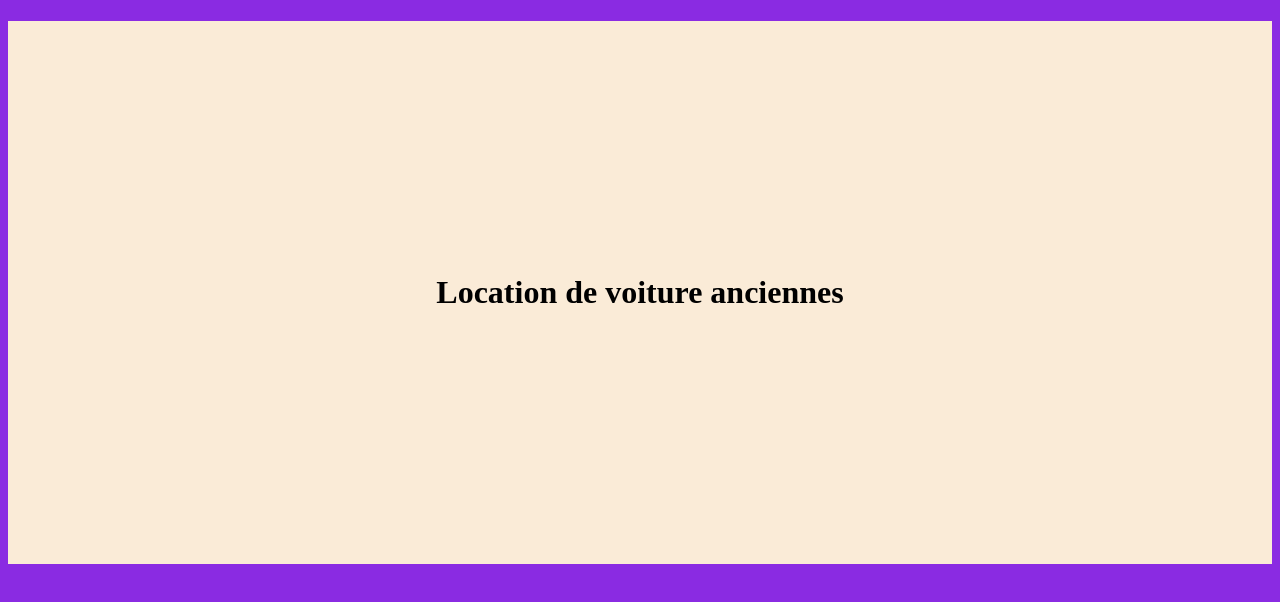
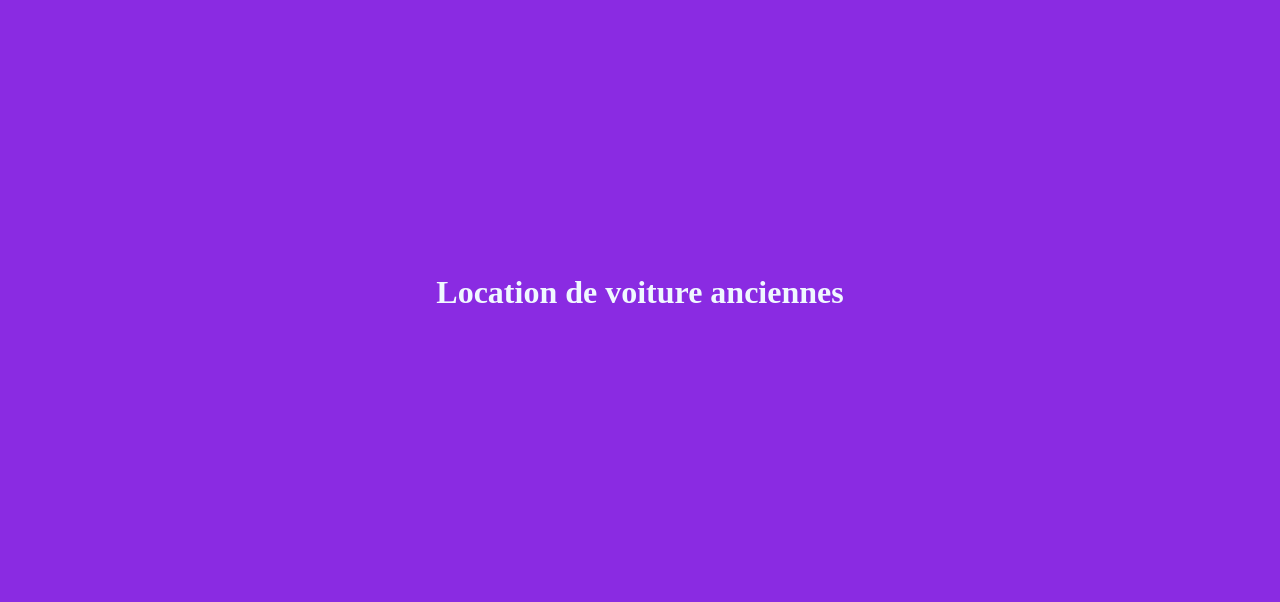
Before and after one commit to SadouKarim/SadouTest, a plain HTML site: page index.html in a window 1280 px wide. Drawn offline with Linux system fonts and the light colour scheme.

Commit message:
modif couleur  titre

```diff
--- a/index.html
+++ b/index.html
@@ -7,7 +7,7 @@
     <title>Document</title>
 </head>
 <body style="background-color:blueviolet">
-    <h1 style="background-color:antiquewhite;padding-top:20%; padding-bottom:20%; text-align:center">Location de voiture anciennes</h1>
+    <h1 style="padding-top:20%; padding-bottom:20%; text-align:center;color:aliceblue">Location de voiture anciennes</h1>
 
 </body>
 </html>
```
